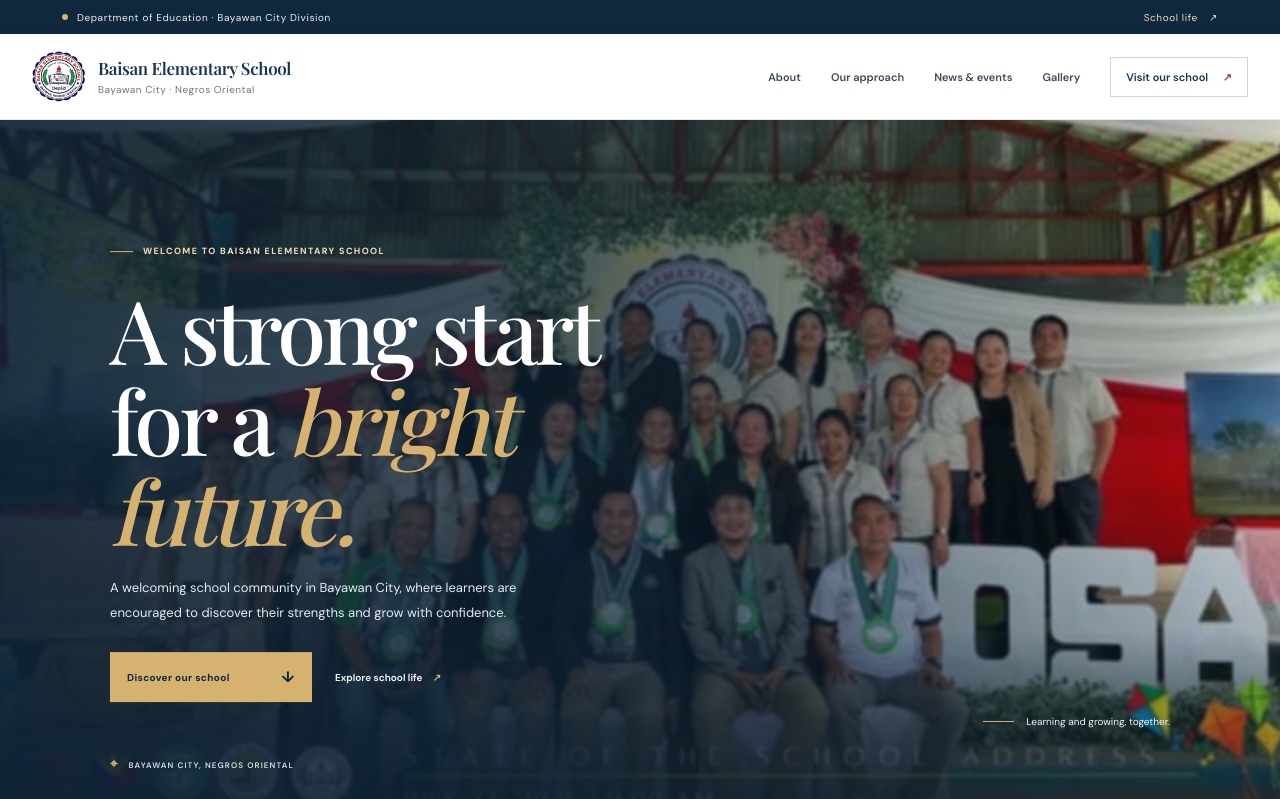
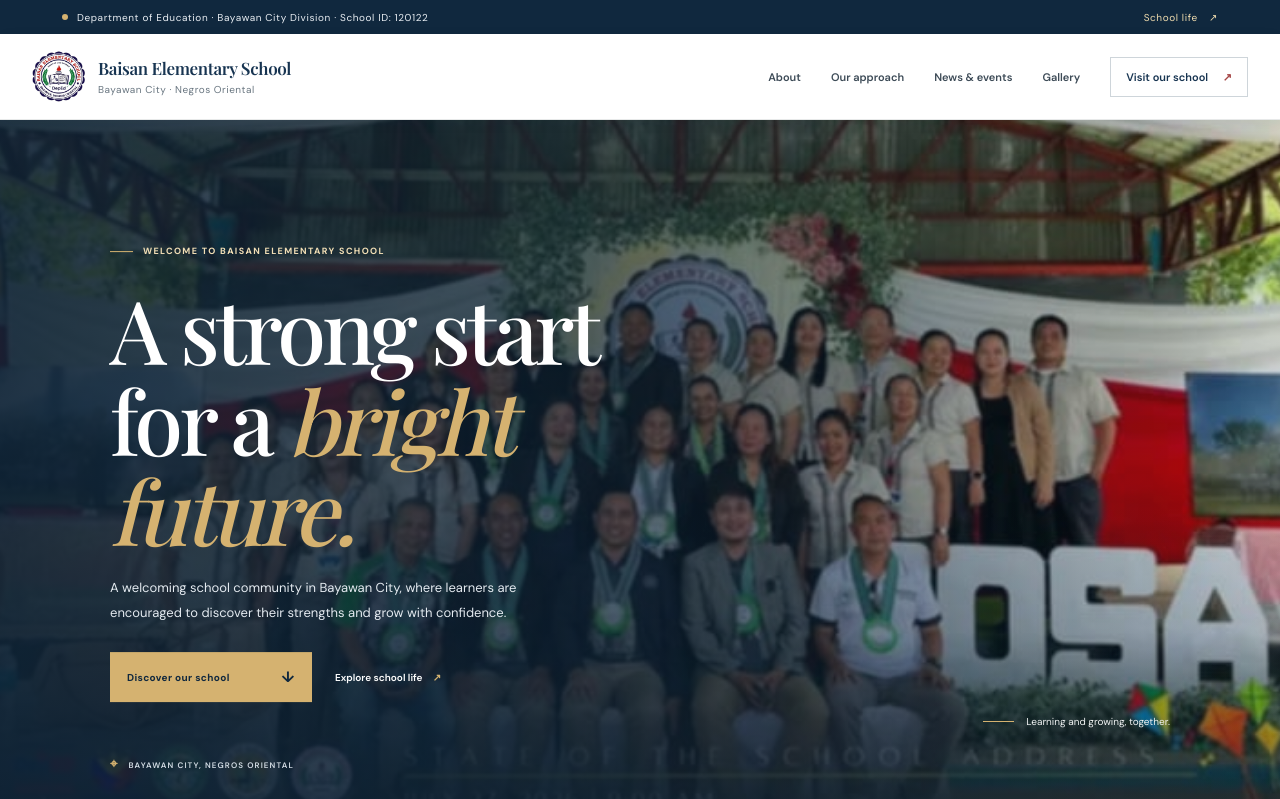
Before and after one commit to ronnietoribio/baisan-elementary-school, a Django app: page / in a window 1280 px wide. Shown: the top 799 px of the page. Run offline with Django 5.2, Linux system fonts and the light colour scheme.

Commit message:
Add school ID to site branding

```diff
--- a/templates/school/home.html
+++ b/templates/school/home.html
@@ -18,7 +18,7 @@
 </head>
 <body>
   <a class="skip-link" href="#main-content">Skip to main content</a>
-  <div class="topline"><div class="topline-inner"><span class="topline-mark" aria-hidden="true"></span><span>Department of Education · Bayawan City Division</span><a href="#news">School life <span aria-hidden="true">↗</span></a></div></div>
+  <div class="topline"><div class="topline-inner"><span class="topline-mark" aria-hidden="true"></span><span>Department of Education · Bayawan City Division · School ID: 120122</span><a href="#news">School life <span aria-hidden="true">↗</span></a></div></div>
   <header class="site-header">
     <a class="brand" href="#home" aria-label="Baisan Elementary School home">
       <img src="{% static 'images/257c98e5-cfaa-4595-b22c-9fa8bee10d68.jpg' %}" alt="">
@@ -46,7 +46,7 @@
     <dialog class="lightbox" aria-label="Photo viewer"><button class="lightbox-close" type="button" aria-label="Close photo viewer">×</button><img class="lightbox-image" alt=""><p class="lightbox-caption"></p></dialog>
     <section class="contact" id="contact" aria-labelledby="contact-title"><div class="contact-inner"><span class="section-number">05 <i></i> FIND US</span><h2 id="contact-title">We look forward<br>to welcoming <em>you.</em></h2><p>Baisan Elementary School<br>Bayawan City, Negros Oriental, Philippines</p><a class="button button-navy" href="https://maps.google.com/?q=Baisan+Elementary+School+Bayawan+City" target="_blank" rel="noreferrer">View location on map <span aria-hidden="true">↗</span></a></div><span class="contact-seal" aria-hidden="true">✳</span></section>
   </main>
-  <footer class="footer"><div class="footer-inner"><a class="brand footer-brand" href="#home"><img src="{% static 'images/257c98e5-cfaa-4595-b22c-9fa8bee10d68.jpg' %}" alt=""><span class="brand-copy"><b>Baisan Elementary School</b><small>Bayawan City · Negros Oriental</small></span></a><span class="footer-note">Department of Education<br>Bayawan City Division</span><a class="back-top" href="#home">Back to top <span aria-hidden="true">↑</span></a><span class="copyright">© <span id="year">2026</span> Baisan Elementary School</span></div></footer>
+  <footer class="footer"><div class="footer-inner"><a class="brand footer-brand" href="#home"><img src="{% static 'images/257c98e5-cfaa-4595-b22c-9fa8bee10d68.jpg' %}" alt=""><span class="brand-copy"><b>Baisan Elementary School</b><small>Bayawan City · Negros Oriental</small></span></a><span class="footer-note">Department of Education<br>Bayawan City Division<br>School ID: 120122</span><a class="back-top" href="#home">Back to top <span aria-hidden="true">↑</span></a><span class="copyright">© <span id="year">2026</span> Baisan Elementary School</span></div></footer>
   <script src="{% static 'js/script.js' %}"></script>
 </body>
 </html>
```
